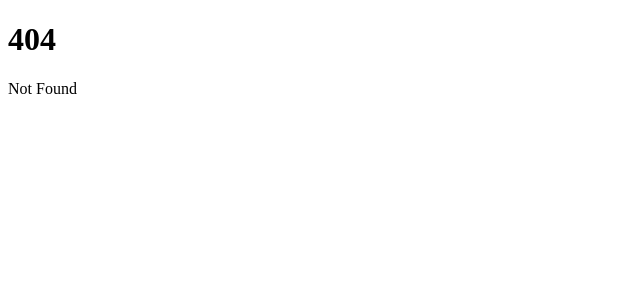
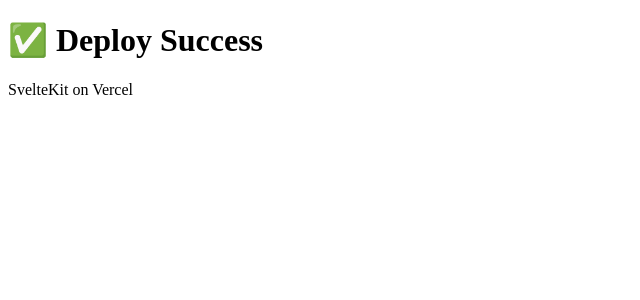
Before and after one commit to keara12/kearaceo, a SvelteKit app: page / in a window 1280 px wide. Before the commit this address had no page. Shown: the top 300 px of the page, without its empty margins (0-640 px from the left). Built offline with nearby package versions, Linux system fonts and the light colour scheme.

Commit message:
add home page

```diff
--- /dev/null
+++ b/src/routes/+page.svelte
@@ -0,0 +1,6 @@
+<script>
+  let app = "SvelteKit on Vercel";
+</script>
+
+<h1>✅ Deploy Success</h1>
+<p>{app}</p>
```
